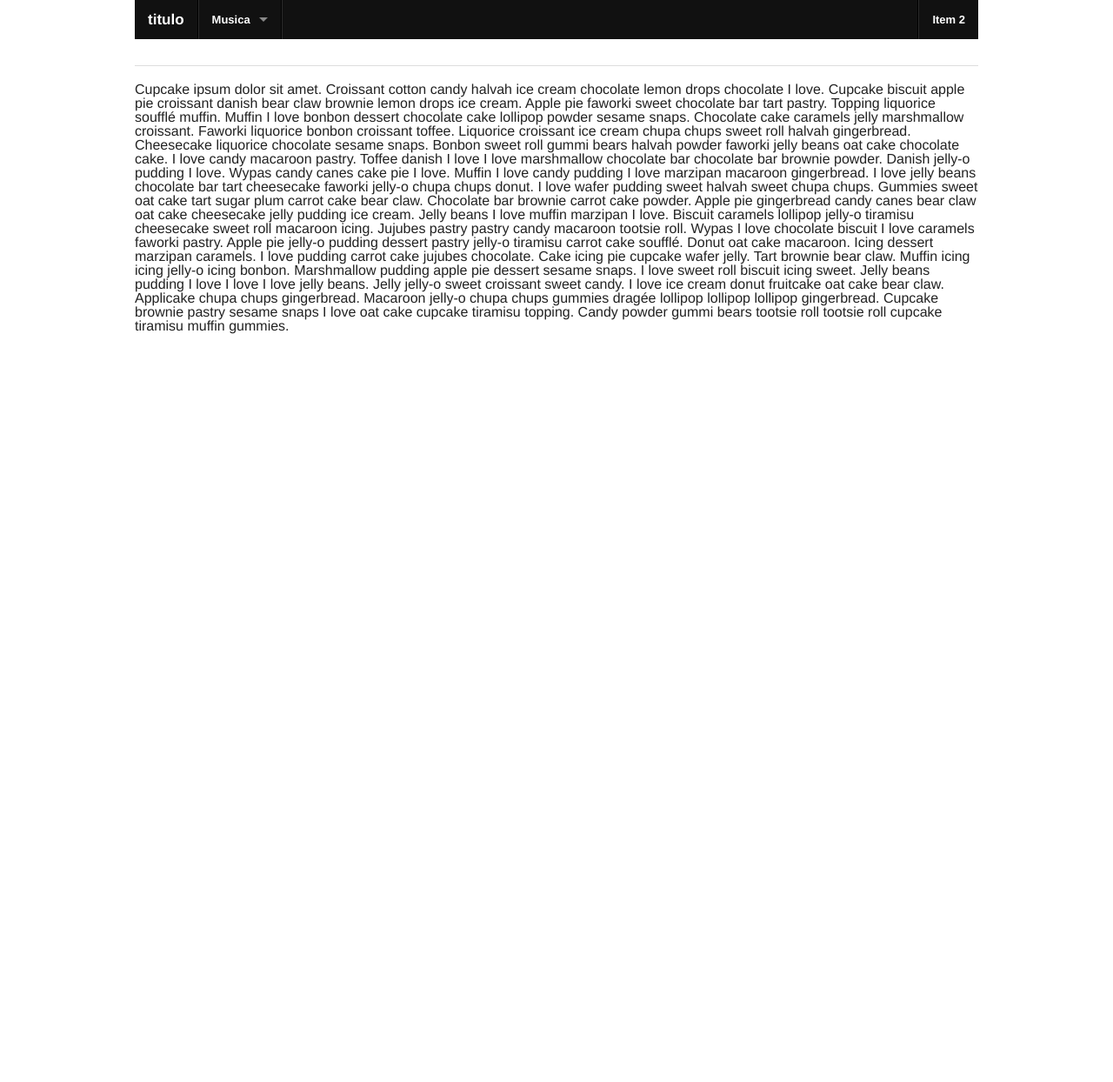
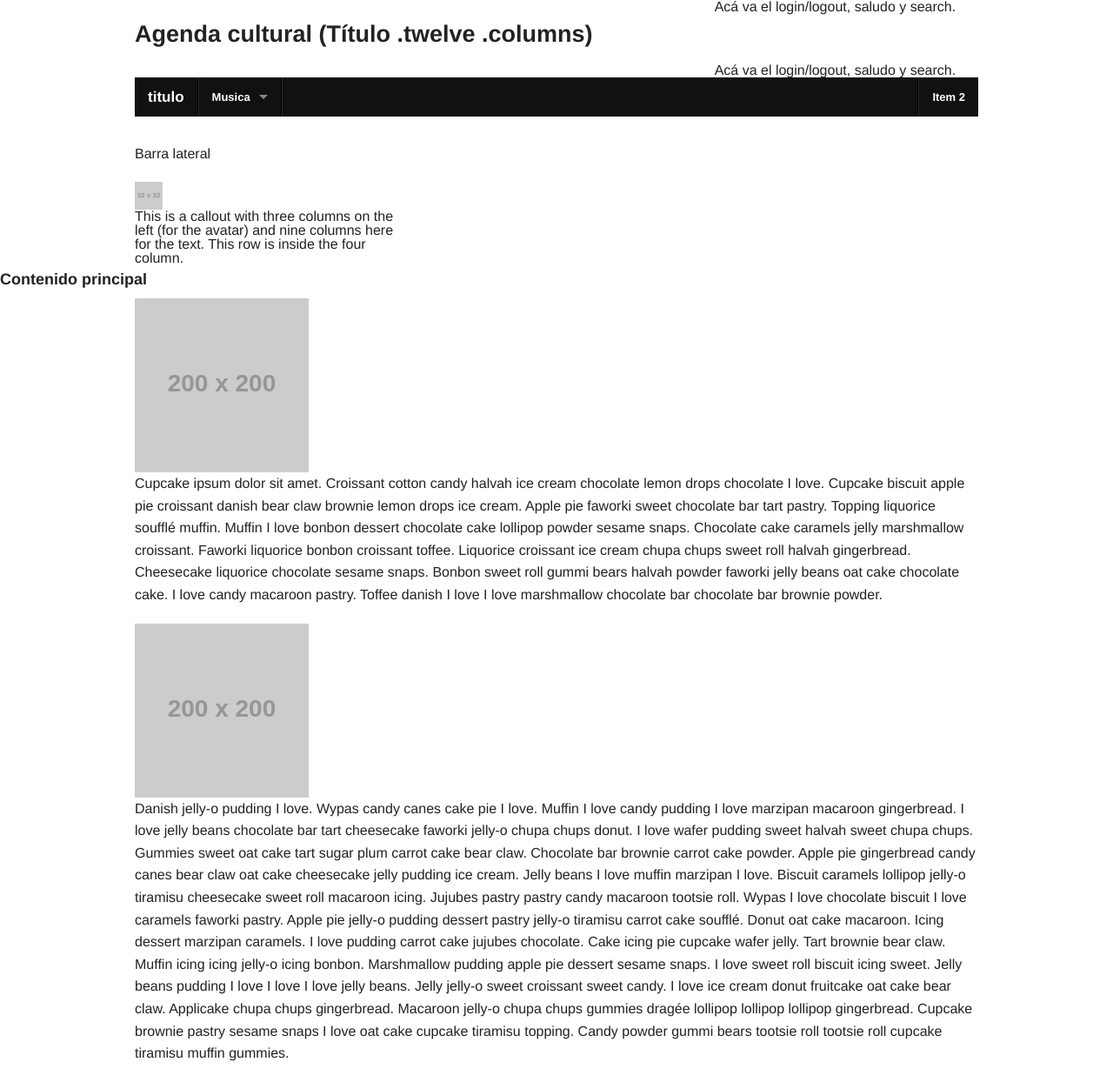
Before and after one commit to cmdelatorre/agendacultural, a Django app: page /agenda/ in a window 1280 px wide. Shown: the whole page at 87% size. Before the commit the page ends 384 px from the top, so only its background shows below. Run offline with Django 3.2, Linux system fonts and the light colour scheme; grey boxes labelled with a size stand in for pictures from a placeholder-image service; some libraries are stand-ins or nearby versions.

Commit message:
Playing around with Foundation... doesn't work yet

```diff
--- a/agendacultural_com_ar/agenda/templates/agenda/base.html
+++ b/agendacultural_com_ar/agenda/templates/agenda/base.html
@@ -10,13 +10,36 @@
 		<meta name="viewport" content="width=device-width" />
 		<title>{% block title %} Agenda cultural {% endblock %}</title>
 		<link rel="stylesheet" href="{% static 'css/foundation.css' %}" />
+		<link rel="stylesheet" href="{% static 'css/app_custom.css' %}" />
 		<script src="{% static 'js/vendor/custom.modernizr.js' %}"></script>
 	</head>
 	<body>
-{% block navbar %}
+
+		<div class="row">
+			<div class="small-4 small-offset-8 columns">
+				{% block topbar %}
+					Acá va el login/logout, saludo y search.
+				{% endblock %}
+			</div>
+		</div>
+
+		<div class="row">
+		    <div class="twelve columns">
+			    {% block main_title %}
+					<!-- Acá va una imagen con el título de cada sección -->
+				{% endblock %}
+		    </div>
+		</div>
+
+		<div class="row">
+			<div class="twelve columns">
+				{% block main_navbar %}
 					{% include 'agenda/top_navbar.html' %}
 				{% endblock %}
+			</div>
+		</div>
 
+		<!--
 		{% if messages %}
 			<div class="alert alert-success">
 				{% for message in messages %}
@@ -24,12 +47,22 @@
 				{% endfor %}
 			</div>
 		{% endif %}
+		-->
 
-    <div id="wrap">
-      <div class="container">
-        {% block body %}
+		<div class="row">
+			<div class="large-4 columns">
+				<div id="left_sidebar">
+					{% block sidebar %}
+						<!-- Acá la barra lateral -->
+					{% endblock %}
+				</div>
+			</div>
+			</div class="large-8 columns">
+				<div id="main_contents">
+					{% block contents %}
 						<!-- Main contents -->
 					{% endblock %}
+				</div>
 			</div>
 	    </div>
 
--- a/agendacultural_com_ar/agenda/templates/agenda/index.html
+++ b/agendacultural_com_ar/agenda/templates/agenda/index.html
@@ -1,12 +1,36 @@
 {% extends "agenda/base.html" %}
 
-{# block title %}  {% endblock #}
-{% block body %}
+{% block main_title %}
+    <h3>Agenda cultural (Título .twelve .columns)</h3>
+{% endblock main_title %}
+
+{% block sidebar %}
+    <p>Barra lateral</p>
     <div class="row">
-	<div class="twelve columns">
+        <div class="four columns">
+            <img src="http://placehold.it/32x32" />
+        </div>
+        <div class="nine columns">
+            This is a callout with three columns on the left (for the avatar) and nine columns here for the text. This row is inside the four column.
+        </div>
+    </div>
+{% endblock sidebar %}
+
+{% block contents %}
+    <h5>Contenido principal</h5>
+    <div class="row">
+        <div class="six columns">
+            <img src="http://placehold.it/200x200" />
+            <p>
                 Cupcake ipsum dolor sit amet. Croissant cotton candy halvah ice cream chocolate lemon drops chocolate I love. Cupcake biscuit apple pie croissant danish bear claw brownie lemon drops ice cream. Apple pie faworki sweet chocolate bar tart pastry. Topping liquorice soufflé muffin. Muffin I love bonbon dessert chocolate cake lollipop powder sesame snaps. Chocolate cake caramels jelly marshmallow croissant. Faworki liquorice bonbon croissant toffee. Liquorice croissant ice cream chupa chups sweet roll halvah gingerbread. Cheesecake liquorice chocolate sesame snaps. Bonbon sweet roll gummi bears halvah powder faworki jelly beans oat cake chocolate cake. I love candy macaroon pastry. Toffee danish I love I love marshmallow chocolate bar chocolate bar brownie powder.
+            </p>
+        </div>
+        <div class="six columns">
+            <img src="http://placehold.it/200x200" />
+            <p>
                 Danish jelly-o pudding I love. Wypas candy canes cake pie I love. Muffin I love candy pudding I love marzipan macaroon gingerbread. I love jelly beans chocolate bar tart cheesecake faworki jelly-o chupa chups donut. I love wafer pudding sweet halvah sweet chupa chups. Gummies sweet oat cake tart sugar plum carrot cake bear claw. Chocolate bar brownie carrot cake powder. Apple pie gingerbread candy canes bear claw oat cake cheesecake jelly pudding ice cream. Jelly beans I love muffin marzipan I love. Biscuit caramels lollipop jelly-o tiramisu cheesecake sweet roll macaroon icing. Jujubes pastry pastry candy macaroon tootsie roll. Wypas I love chocolate biscuit I love caramels faworki pastry. Apple pie jelly-o pudding dessert pastry jelly-o tiramisu carrot cake soufflé. Donut oat cake macaroon.
                 Icing dessert marzipan caramels. I love pudding carrot cake jujubes chocolate. Cake icing pie cupcake wafer jelly. Tart brownie bear claw. Muffin icing icing jelly-o icing bonbon. Marshmallow pudding apple pie dessert sesame snaps. I love sweet roll biscuit icing sweet. Jelly beans pudding I love I love I love jelly beans. Jelly jelly-o sweet croissant sweet candy. I love ice cream donut fruitcake oat cake bear claw. Applicake chupa chups gingerbread. Macaroon jelly-o chupa chups gummies dragée lollipop lollipop lollipop gingerbread. Cupcake brownie pastry sesame snaps I love oat cake cupcake tiramisu topping. Candy powder gummi bears tootsie roll tootsie roll cupcake tiramisu muffin gummies.
+            </p>
         </div>
     </div>
-{% endblock %}
+{% endblock contents %}
--- a/agendacultural_com_ar/agenda/templates/agenda/top_navbar.html
+++ b/agendacultural_com_ar/agenda/templates/agenda/top_navbar.html
@@ -1,8 +1,6 @@
 {% extends "agenda/base.html" %}
 
-{% block navbar %}
-<div class="row">
-	<div class="twelve columns">
+{% block main_navbar %}
 
 <nav style="" class="top-bar">
 	<ul class="title-area">
@@ -67,7 +65,4 @@
 	    </ul>
 	</section>
 </nav>
-		<hr>
-	</div>
-</div>
 {% endblock %}
```
Also changed, not shown: agendacultural_com_ar/agenda/static/css/app_custom.css (added, +8 -0 lines), agendacultural_com_ar/agenda/static/img/fondo_principal.jpg (added). Lines whose indentation alone changed are shown as unchanged.
